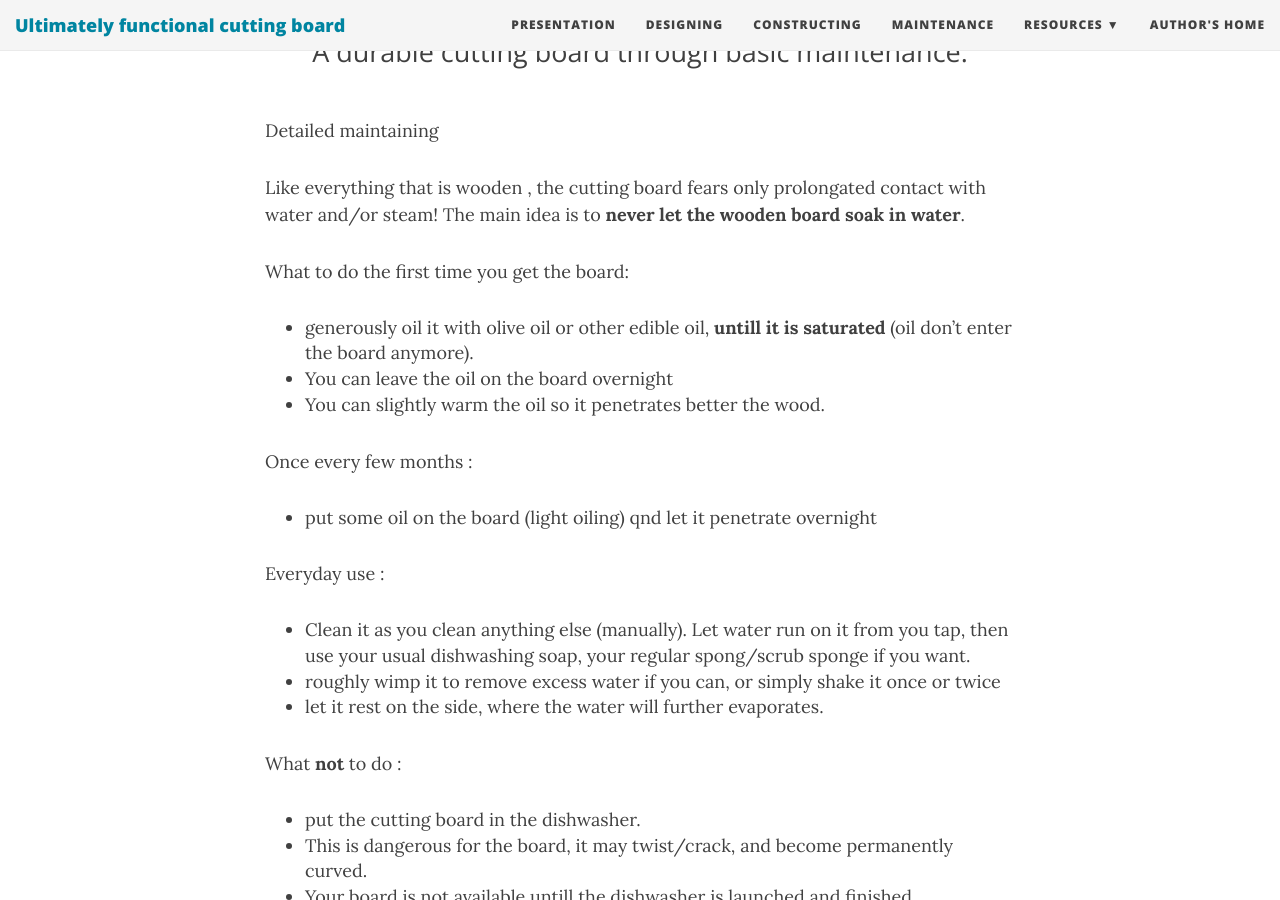
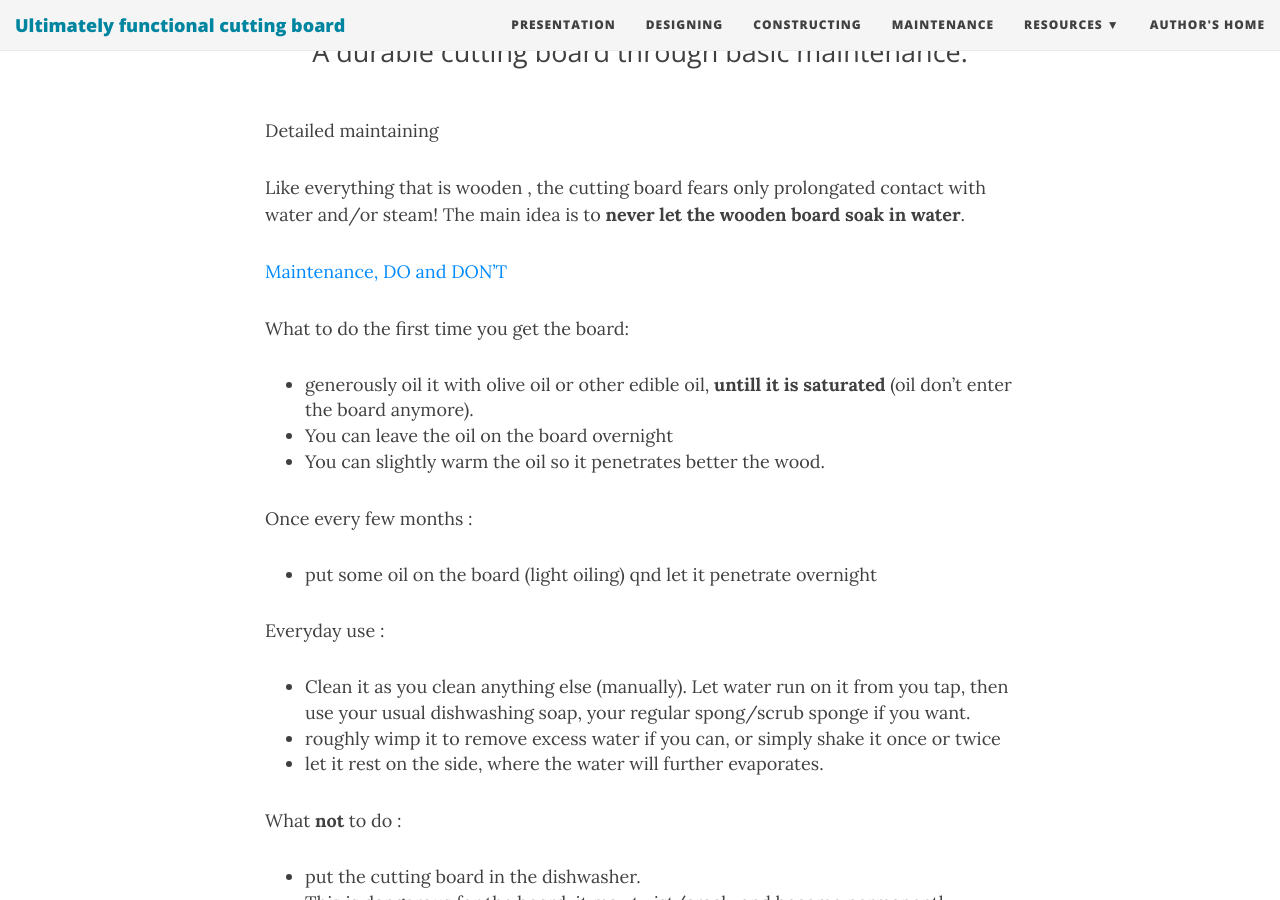
Before and after one commit to Remi-C/ultimately_functional_cutting_board, a Jekyll site: the page built from maintenance.md, in a window 1280 px wide and 900 px high, scrolled down 303 px. Built offline with Jekyll 4.4.1, drawn with Linux system fonts in a browser that asks for light colours; nearby versions of some CDN libraries.

Commit message:
website : mainteinance : referenceing an image in the markdown as a test

```diff
--- a/maintenance.md
+++ b/maintenance.md
@@ -8,6 +8,9 @@ Detailed maintaining
 Like everything that is wooden ,
 the cutting board fears only prolongated contact with water and/or steam!
 The main idea is to __never let the wooden board soak in water__.
+
+
+[Maintenance, DO and DON'T](./img/maintaining/maintaining_do_dont.svg)
 
 
 What to do the first time you get the board:
```
